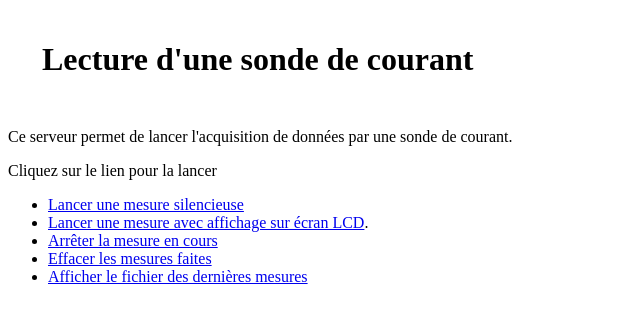
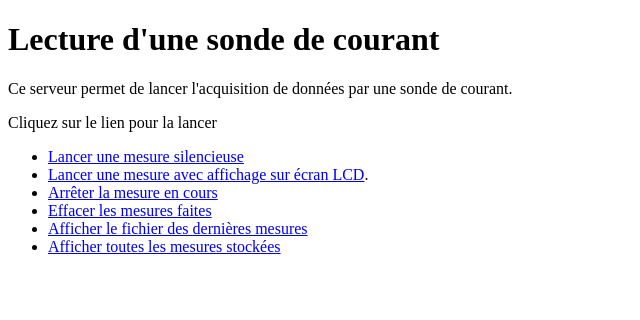
Before and after one commit to j-levy/languages_performance_tests, a plain HTML site: page Lua-NodeMCU Logging sonde de courant/index.html in a window 1280 px wide. Shown: the whole page, without its empty margins (0-640 px from the left). Drawn offline with Linux system fonts and the light colour scheme.

Commit message:
Affiche les fichiers internes, limité à 3~4ko
Progression possible avec l'exemple donné dans serveur_exemple_grosfichier.lua

```diff
--- a/Lua-NodeMCU Logging sonde de courant/index.html
+++ b/Lua-NodeMCU Logging sonde de courant/index.html
@@ -6,16 +6,9 @@
   </head>
   <body bgcolor=white>
 
-    <table border="0" cellpadding="10">
-      <tr>
-        <td>
-          <!-- <img src="ESP8266.jpg" -->
-        </td>
-        <td>
+
           <h1>Lecture d'une sonde de courant</h1>
-        </td>
-      </tr>
-    </table>
+
 
     <p>Ce serveur permet de lancer l'acquisition de données par une sonde de courant.</p>
     <p>Cliquez sur le lien pour la lancer
@@ -25,7 +18,7 @@
       <li><a href="index.html&measure_stop">Arrêter la mesure en cours</a>
       <li><a href="index.html&clear_logs">Effacer les mesures faites</a>
       <li><a href="last_measure.html">Afficher le fichier des dernières mesures</a>
-
+      <li><a href="measure_list.html">Afficher toutes les mesures stockées</a>
     </ul>
 
   </body>
```
Also changed, not shown: Lua-NodeMCU Logging sonde de courant/meas_43.txt (added), 2 other files.
